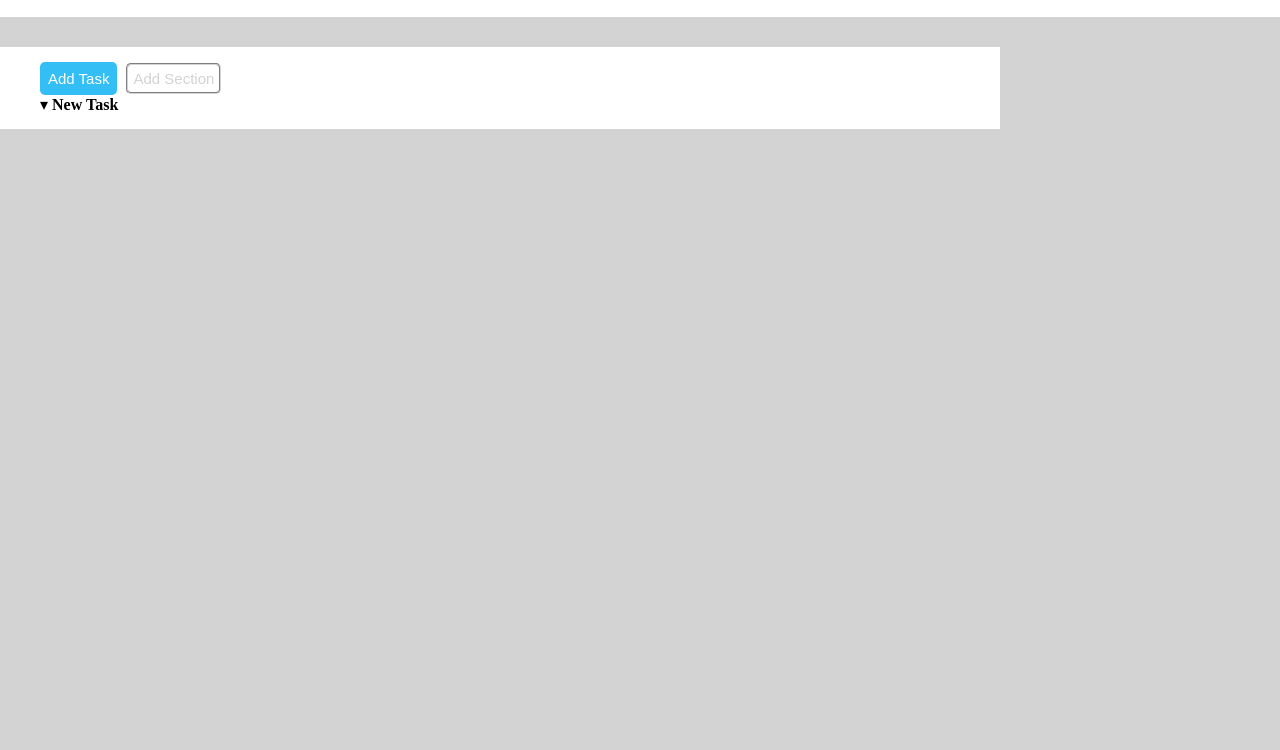
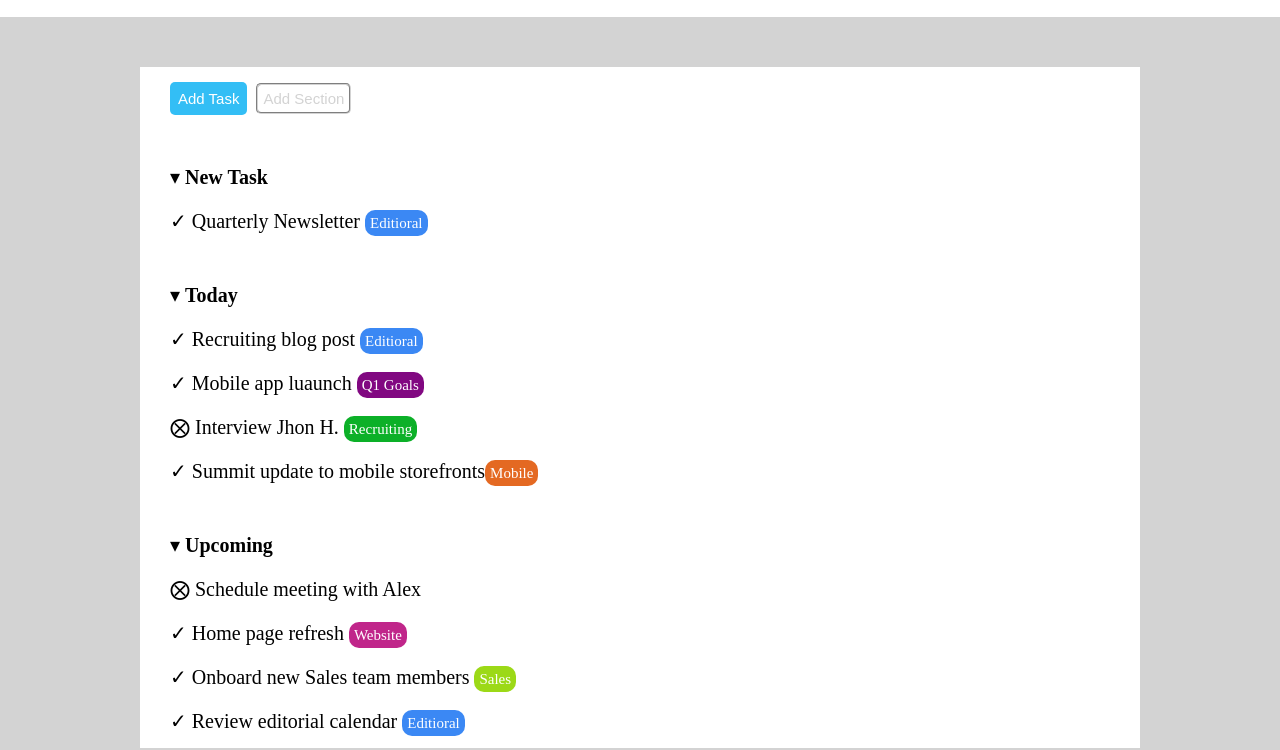
Before and after one commit to VincenzoZ24/html-css-toboolist, a plain HTML site: page index.html in a window 1280 px wide. Shown: the part 63-813 px from the top of the page. Drawn offline with Linux system fonts and the light colour scheme.

Commit message:
fine esercizio con tutte le opzioni

```diff
--- a/css/style.css
+++ b/css/style.css
@@ -5,6 +5,7 @@
 }
 body{
     background-color: lightgray;
+
 }
 .titolo{
     display: inline;
@@ -12,6 +13,7 @@ body{
 }
 .titolo-logo{
     height: 80px;
+
     background-color: white;
     padding-top:10px;
 }
@@ -21,8 +23,13 @@ body{
 .container{
     width: 1000px;
     background-color:white;
-    margin-top: 30px;
+    position: relative;
+    top: 50px;
     padding: 15px;
+    margin: auto;
+    border-bottom: 2px solid lightgray;
+
+
 
 }
 .add-task{
@@ -42,9 +49,69 @@ body{
     padding: 5px;
     border-style:groove ;
     margin-left: 5px;
+}
+
+.info{
+    padding-left: 15px;
 
 
 }
-.info{
-    padding-left: 25px;
+.opzioni{
+    padding-top: 50px;
+
 }
+.fountsize-opzioni{
+    font-size: 20px;
+}
+.editional-style{
+    background-color: rgb(59, 136, 244);
+    color: white;
+    font-size: 15px;
+    border-radius: 10px;
+    padding: 5px;
+}
+.opzioni-spuntate{
+    margin-top: 10px;
+    padding-top: 10px;
+}
+.q1-goals{
+    background-color: rgb(129, 8, 129);
+    color: white;
+    font-size: 15px;
+    border-radius: 10px;
+    padding: 5px;
+
+}
+.recruiting-style{
+    background-color: rgb(12, 176, 40);
+    color: white;
+    font-size: 15px;
+    border-radius: 10px;
+    padding: 5px;
+
+
+}
+.mobile-style{
+    background-color: rgb(228, 105, 34);
+    color: white;
+    font-size: 15px;
+    border-radius: 10px;
+    padding: 5px;
+}
+.website-style{
+    background-color: rgb(192, 38, 138);
+    color: white;
+    font-size: 15px;
+    border-radius: 10px;
+    padding: 5px;
+
+}
+.sales-style{
+    background-color: rgb(156, 217, 23);
+    color: white;
+    font-size: 15px;
+    border-radius: 10px;
+    padding: 5px;
+
+
+}
--- a/index.html
+++ b/index.html
@@ -27,14 +27,83 @@
             </section>
 
             <section class="opzioni">
-                <div class="new-task">
+
+                <div class="fountsize-opzioni">
                    &dtrif; <span><strong>New Task</strong></span>
+
+                    <div class="opzioni-spuntate">
+                     &check; Quarterly Newsletter <span class="editional-style">Editioral</span>
+
+                    </div>
 
 
 
                 </div>
 
             </section>
+            <section class="opzioni">
+
+                <div class="fountsize-opzioni">
+                   &dtrif; <span><strong>Today</strong></span>
+
+                    <div class="opzioni-spuntate">
+                     &check; Recruiting blog post <span    class="editional-style">Editioral</span>
+
+                    </div>
+                    <div class="opzioni-spuntate">
+                     &check; Mobile app luaunch <span
+                     class="q1-goals">Q1 Goals</span>
+
+                    </div>
+                    <div class="opzioni-spuntate">
+                     &xotime; Interview Jhon H. <span
+                     class="recruiting-style">Recruiting</span>
+
+                    </div>
+                    <div class="opzioni-spuntate">
+                     &check; Summit update to mobile storefronts<span
+                     class="mobile-style">Mobile</span>
+
+                    </div>
+
+
+
+                </div>
+
+            </section>
+            <section class="opzioni">
+
+                <div class="fountsize-opzioni">
+                   &dtrif; <span><strong>Upcoming</strong></span>
+
+                    <div class="opzioni-spuntate">
+                        &xotime; Schedule meeting with Alex
+
+                    </div>
+                    <div class="opzioni-spuntate">
+                        &check; Home page refresh <span class="website-style">Website</span>
+
+                    </div>
+                    <div class="opzioni-spuntate">
+                        &check; Onboard new Sales team members <span class="sales-style">Sales</span>
+
+                    </div>
+                    <div class="opzioni-spuntate">
+                        &check; Review editorial calendar <span class="editional-style">Editioral</span>
+
+                    </div>
+
+
+
+                </div>
+
+
+
+            </section>
+
+
+
+
 
 
         </main>
```
